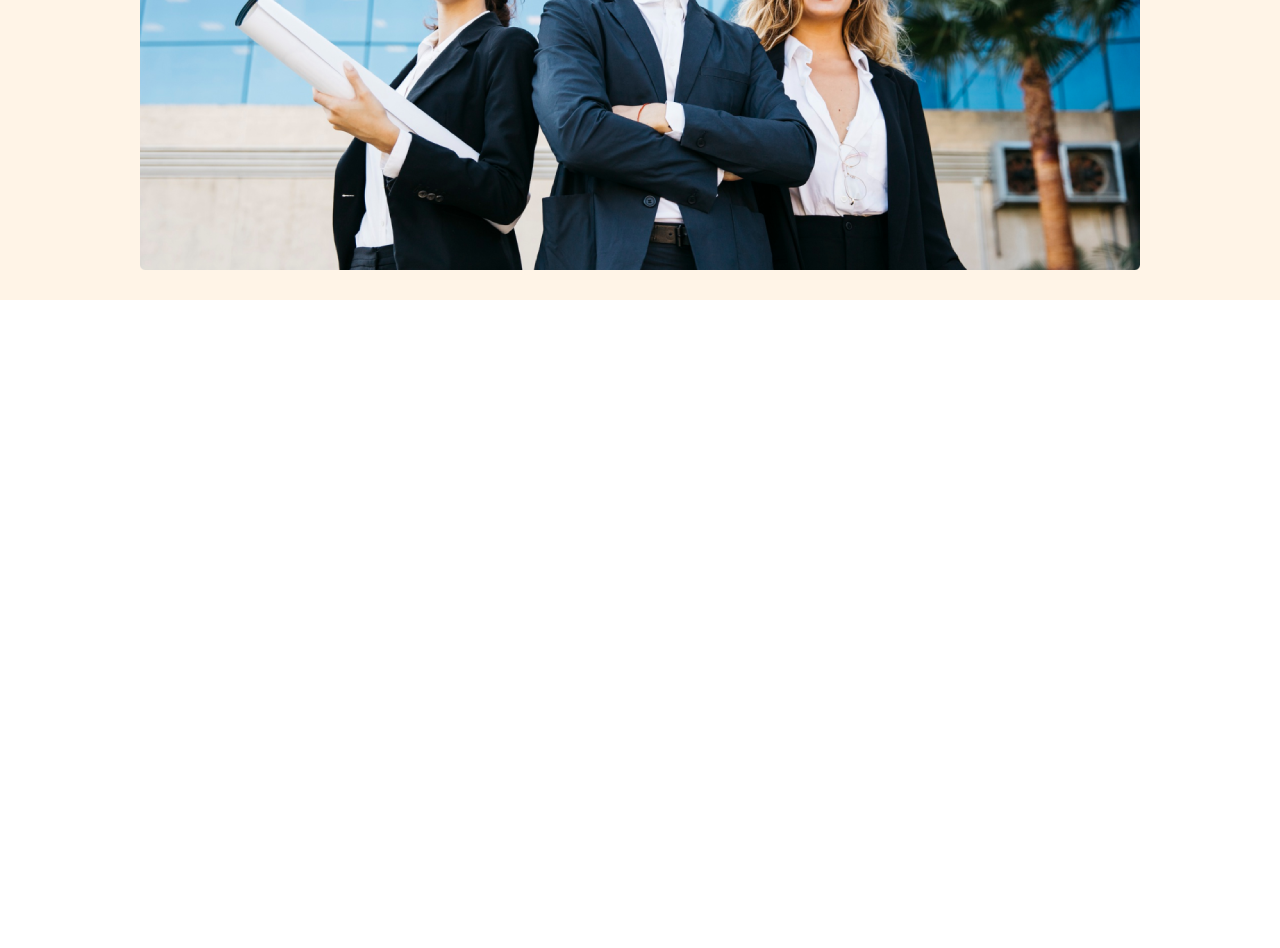
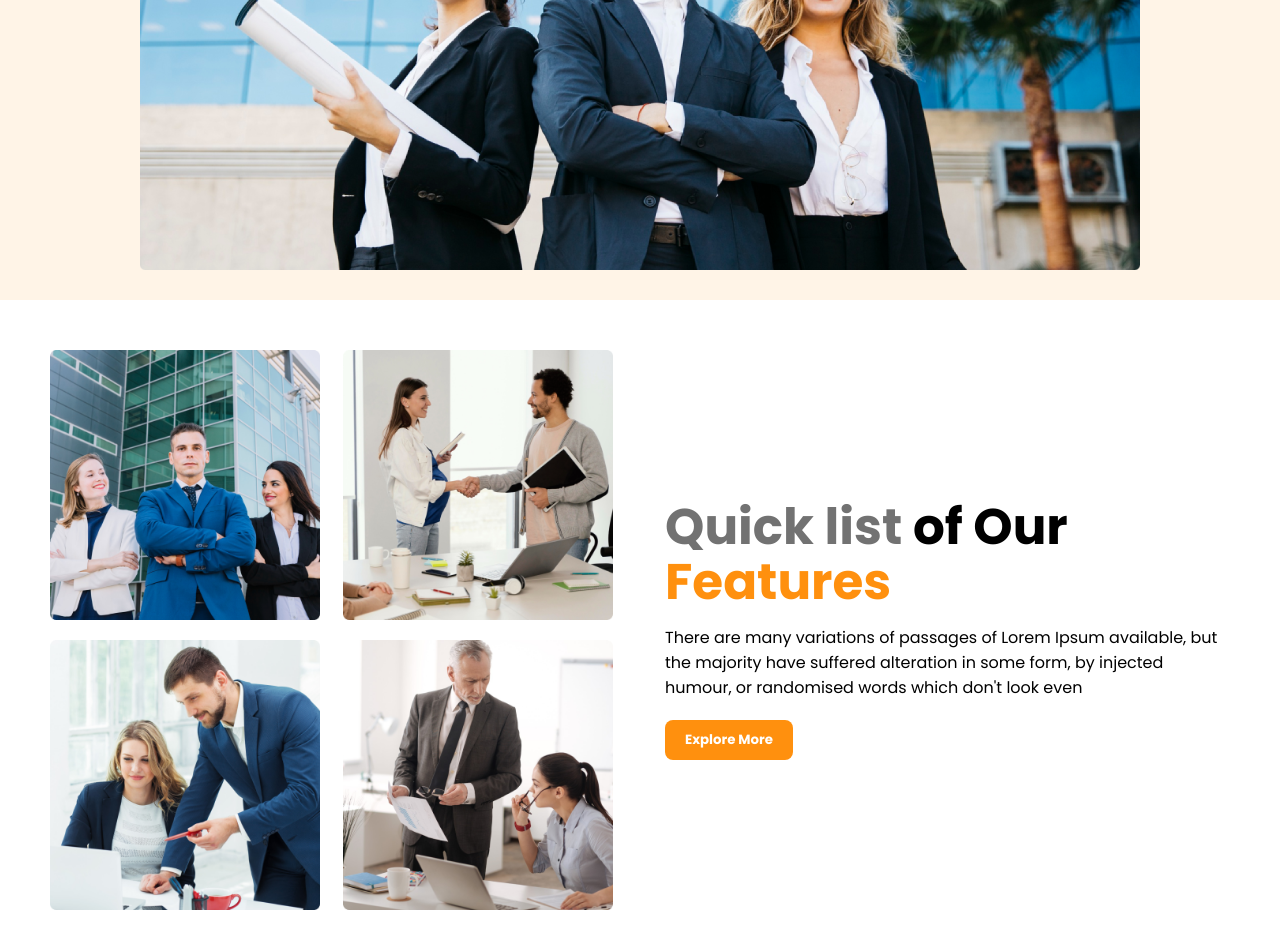
Before and after one commit to fahimahmedcwf/G3-Architect, a plain HTML site: page index.html in a window 1280 px wide. Shown: the part 592-1540 px from the top of the page. Before the commit the page ends 892 px from the top, so only its background shows below. Drawn offline with Linux system fonts and the light colour scheme.

Commit message:
1st section pc done

```diff
--- a/index.html
+++ b/index.html
@@ -37,7 +37,8 @@
             <h1>Brand New</h1>
             <h1>Group of Architects</h1>
         </div>
-        <p class="header-p">There are many variations of passages of Lorem Ipsum available, but the majority have suffered alteration <br> in some form, by injected humour, or randomised words which don't look even</p>
+        <p class="header-p">There are many variations of passages of Lorem Ipsum available, but the majority have
+            suffered alteration <br> in some form, by injected humour, or randomised words which don't look even</p>
         <div class="header-button">
             <button class="explore-button">Explore More</button>
         </div>
@@ -48,6 +49,27 @@
 
     <!-- 1st Section -->
 
+    <section class="first-section">
+        <div class="first-container">
+            <div class="team-image">
+                <img class="team-img" src="images/team2.png" alt="">
+                <img class="team-img" src="images/team4.png" alt="">
+                <img class="team-img" src="images/team3.png" alt="">
+                <img class="team-img" src="images/team1.png" alt="">
+            </div>
+            <div>
+                <h1 class="section-text"><span style="color:#727272;">Quick list</span> <span
+                        style="font-weight: bold;">of Our</span> <br> <span style="color:#FF900E;">Features</span>
+                </h1>
+                <p style="margin-top:15px;">There are many variations of passages of Lorem Ipsum available, but the majority have suffered
+                    alteration
+                    in some form, by injected humour, or randomised words which don't look even</p>
+                <div class="btn">
+                    <button class="explore-button">Explore More</button>
+                </div>
+            </div>
+        </div>
+    </section>
 
 
 </body>
--- a/style.css
+++ b/style.css
@@ -119,6 +119,43 @@ input[type="checkbox"] {
     margin-bottom: 30px;
 }
 
+/* 1st Section */
+
+.first-section{
+    max-width: 1580px;
+    margin: auto;
+    padding: 0 50px 0 50px;
+
+    margin-top: 50px;
+    margin-bottom: 50px;
+}
+
+.section-text{
+    font-size: 50px;
+    line-height: 55px;
+}
+
+.first-container{
+    display: grid;
+    grid-template-columns: repeat(2, 1fr);
+    grid-gap: 50px;
+    align-items: center;
+}
+
+.team-image{
+    display: grid;
+    grid-template-columns: repeat(2, 1fr);
+    grid-gap: 20px;
+}
+
+.team-img{
+    width: 270px;
+}
+
+.btn{
+    margin-top: 20px;
+}
+
 /* Responsive Section */
 
 @media (max-width: 1000px) {
```
